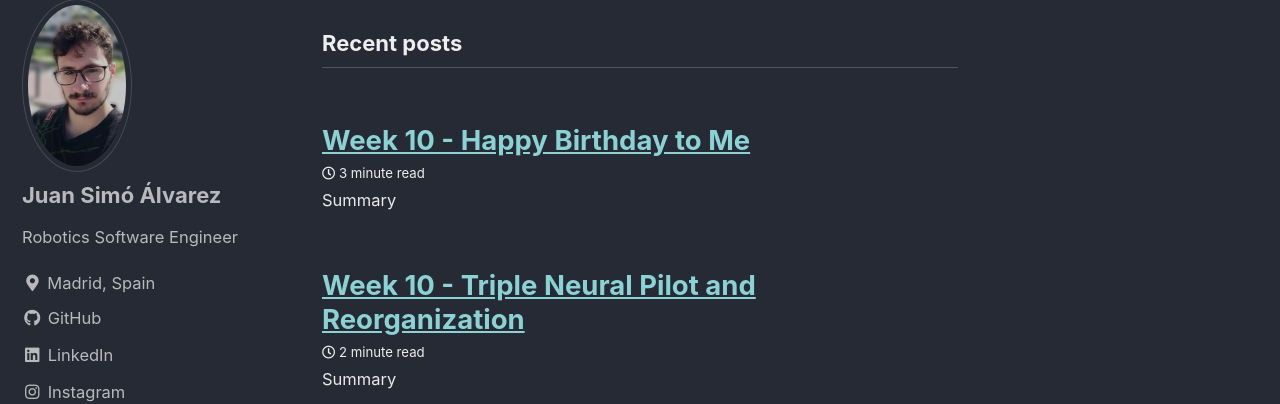
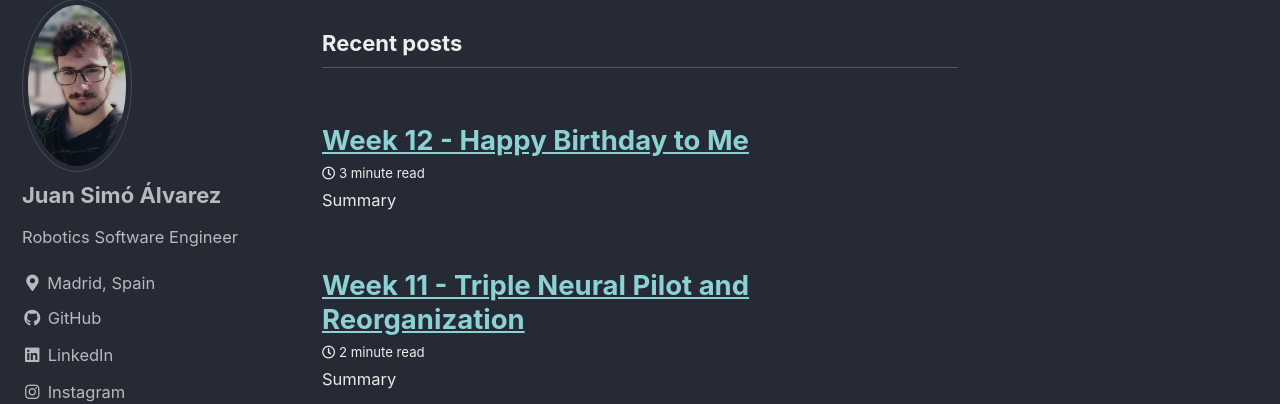
Before and after one commit to RoboticsLabURJC/2023-tfg-juan-simo, a Jekyll site: the page built from docs/index.html, in a window 1280 px wide and 1341 px high. Shown: the part 112-516 px from the top of the window. Built offline with Jekyll 4.4.1, drawn with Linux system fonts in a browser that asks for light colours; cached includes are drawn as plain includes; the list of posts is cut into pages by our own code.

Commit message:
Weak numbers where wrong

```diff
--- a/docs/_posts/2024-01-18-Week-11.md
+++ b/docs/_posts/2024-01-18-Week-11.md
@@ -1,5 +1,5 @@
 ---
-title: "Week 10 - Triple Neural Pilot and Reorganization"
+title: "Week 11 - Triple Neural Pilot and Reorganization"
 image: ../assets/images/logo.png
 categories:
   - Weekly Log
--- a/docs/_posts/2024-02-2-Week-12.md
+++ b/docs/_posts/2024-02-2-Week-12.md
@@ -1,5 +1,5 @@
 ---
-title: "Week 10 - Happy Birthday to Me"
+title: "Week 12 - Happy Birthday to Me"
 image: ../assets/images/logo.png
 categories:
   - Weekly Log
```
